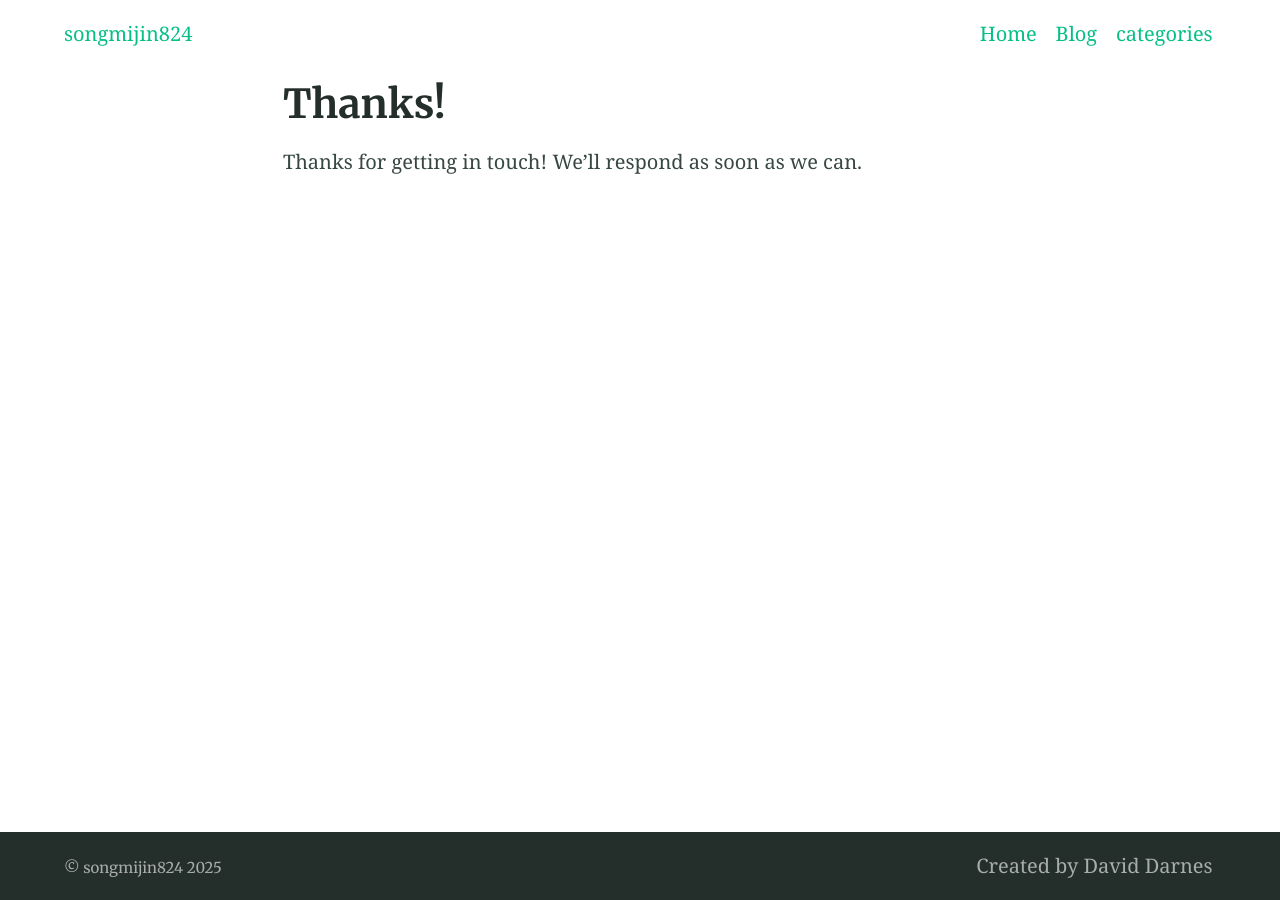
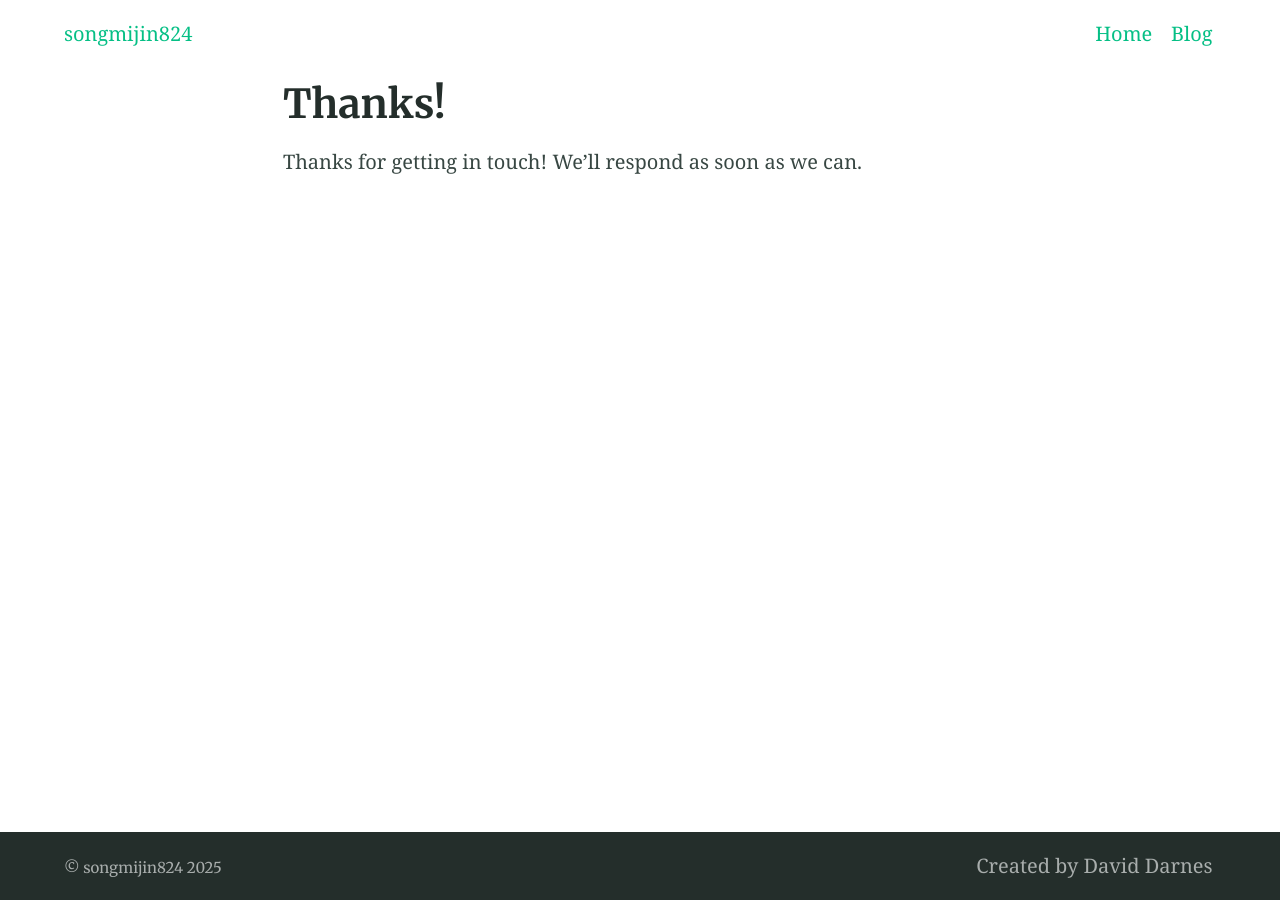
Before and after one commit to songmijin824/songmijin824.github.io, a Jekyll site: the page built from thanks.md, in a window 1280 px wide. Built offline with Jekyll 4.4.1, drawn with Linux system fonts in a browser that asks for light colours.

```diff
--- a/_config.yml
+++ b/_config.yml
@@ -124,8 +124,6 @@ navigation_header:
 - title: Home
   url: /
 - title: Blog
-  url: /blog/
-- title: categories
   url: /categories/
 
 
```
